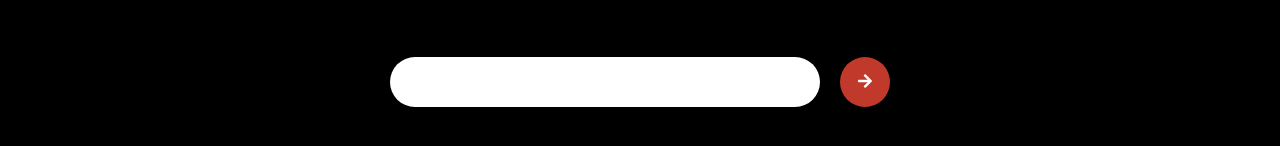
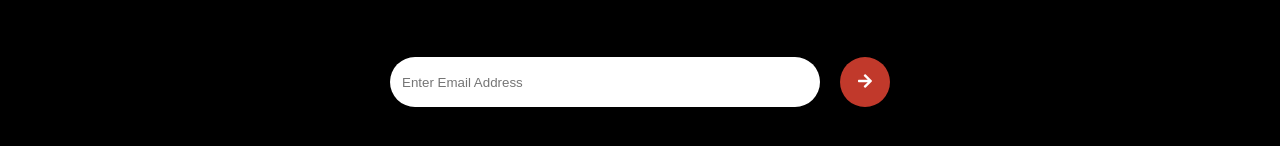
Before and after one commit to emmanuel2612/oddstudio, a plain HTML site: page index.html in a window 1280 px wide. Shown: the part 790-936 px from the top of the page. Drawn offline with Linux system fonts and the light colour scheme; a web font is replaced by a local one.

Commit message:
Add files via upload

```diff
--- a/index.html
+++ b/index.html
@@ -54,7 +54,7 @@
 
     <section class="subscribe">
         <h1>BE THE FIRST TO KNOW</h1>
-        <div class="input-container"><input type="text"><button><i class="fas fa-arrow-right"></i></button></div>
+        <div class="input-container"><input type="text" placeholder="Enter Email Address"><button><i class="fas fa-arrow-right"></i></button></div>
     </section>
 
     <section class="blog">
```
